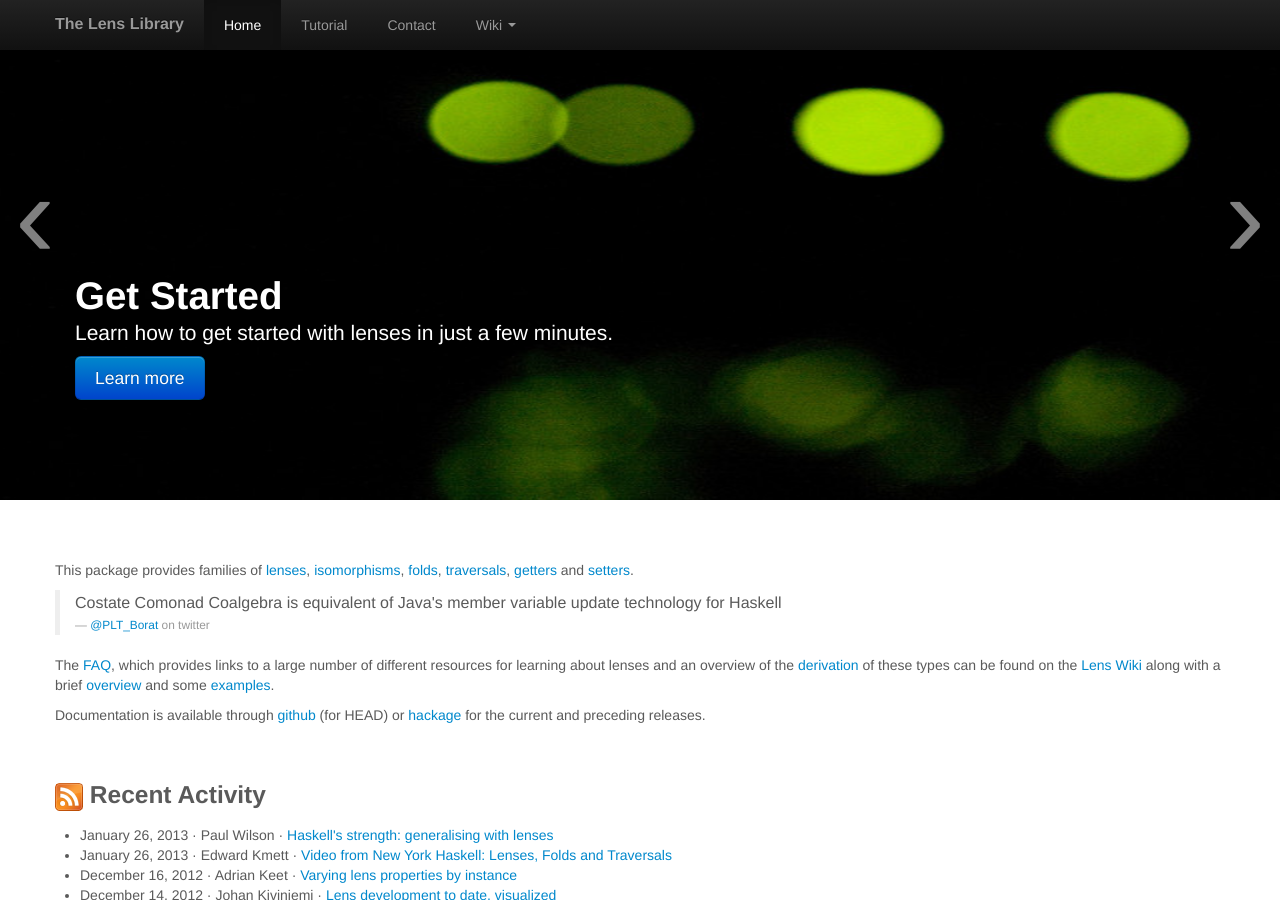
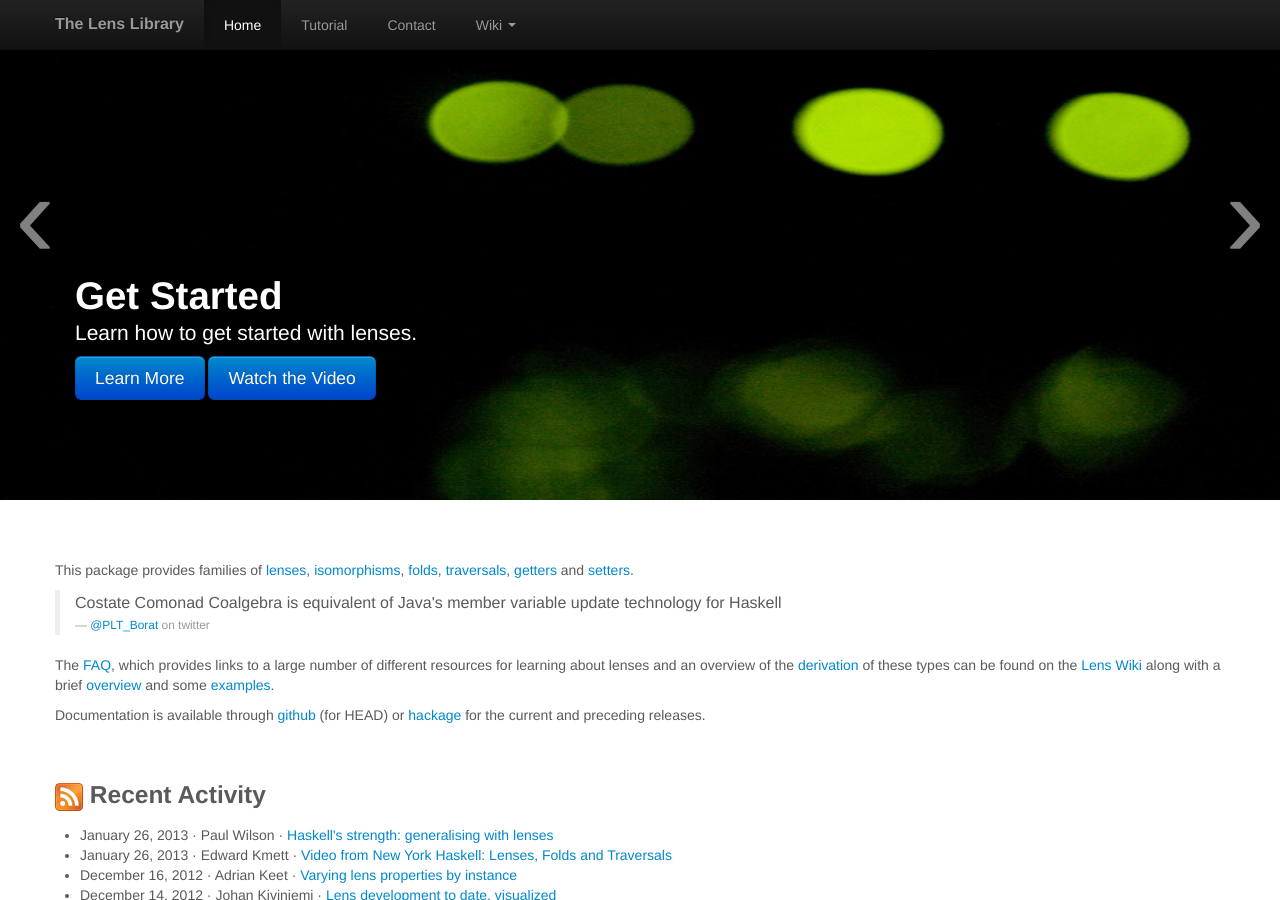
Before and after one commit to lens/lens.github.com, a Jekyll site: the page built from index.md, in a window 1280 px wide and 900 px high. Built offline with Jekyll 4.4.1, drawn with Linux system fonts in a browser that asks for light colours; comment, search, counter and statistics services are not loaded.

Commit message:
linked to the video in more places

```diff
--- a/_layouts/site.html
+++ b/_layouts/site.html
@@ -20,8 +20,9 @@ title: Lenses, Folds and Traversals
           <div class="container">
             <div class="carousel-caption">
               <h1>Get Started</h1>
-              <p class="lead">Learn how to get started with lenses in just a few minutes.</p>
-              <a class="btn btn-large btn-primary" href="/tutorial.html">Learn more</a>
+              <p class="lead">Learn how to get started with lenses.</p>
+              <a class="btn btn-large btn-primary" href="/tutorial.html">Learn More</a>
+              <a class="btn btn-large btn-primary" href="https://www.youtube.com/watch?v=cefnmjtAolY&hd=1&t=1m14s">Watch the Video</a>
             </div>
           </div>
         </div>
```
Also changed, not shown: tutorial.md (+2 -0 lines).
